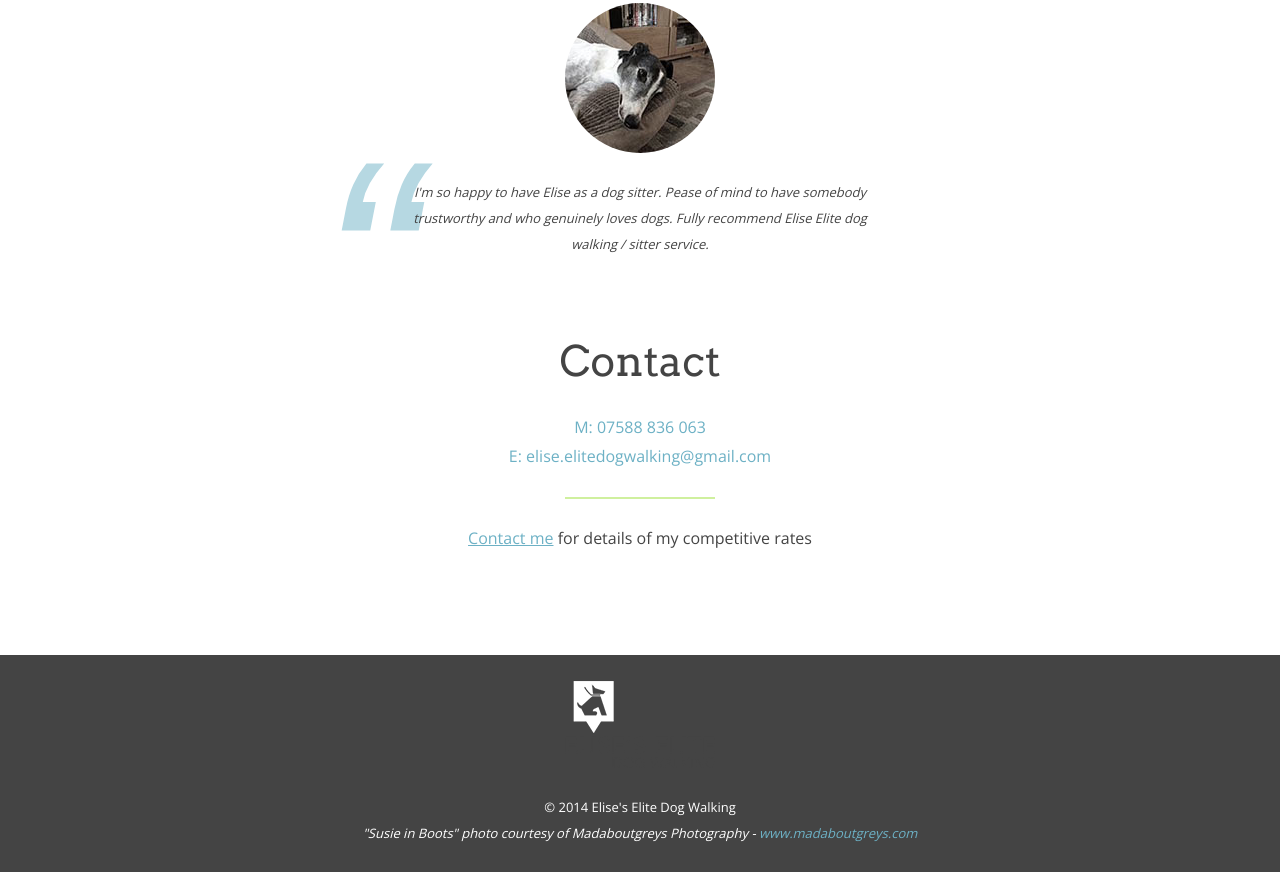
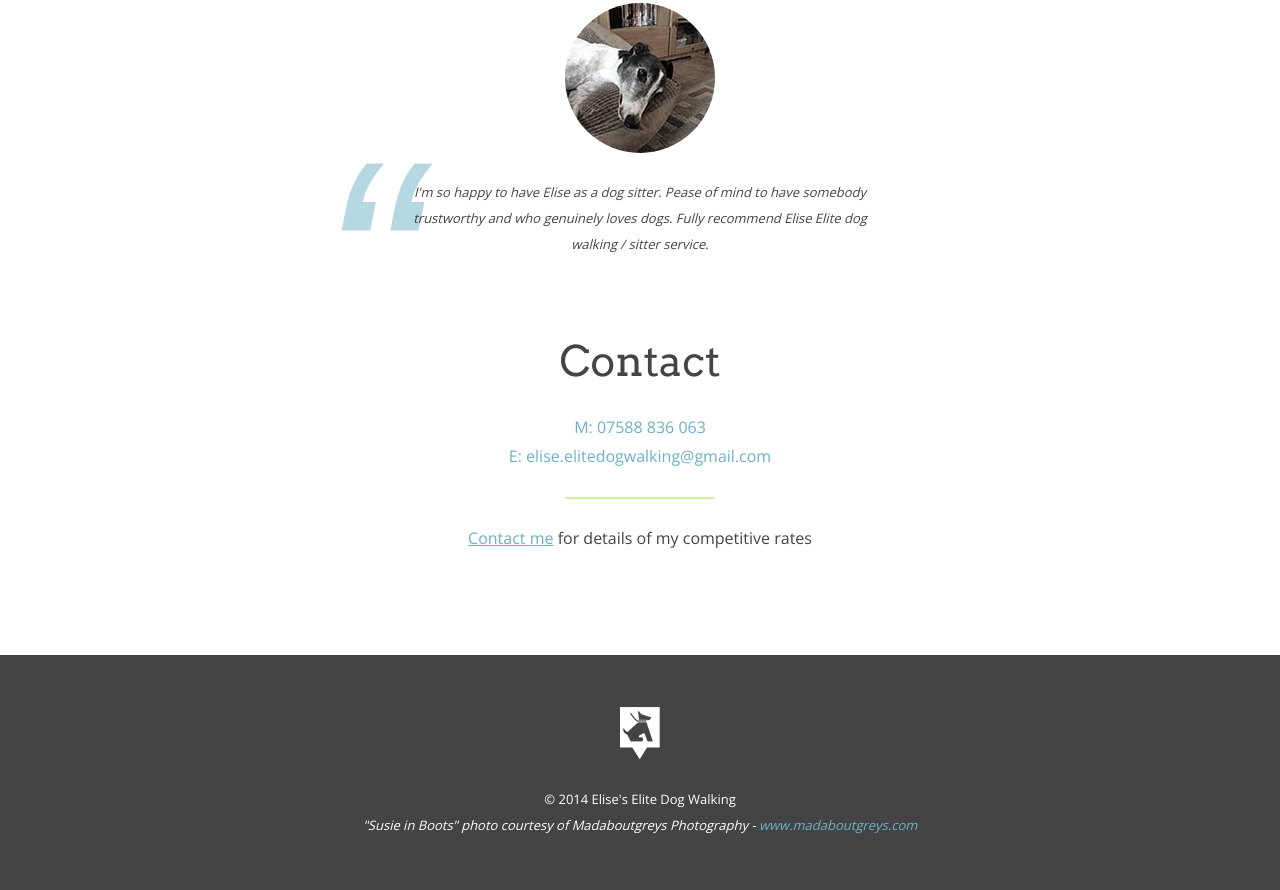
Before and after one commit to tyleralmond/eliseelitedogwalking, a website: page app/index.html in a window 1280 px wide. Shown: the part 1793-2683 px from the top of the page. Drawn offline with nearby package versions, Linux system fonts and the light colour scheme; files that its build step writes are made by us from their sources.

Commit message:
CSS changes

```diff
--- a/app/index.html
+++ b/app/index.html
@@ -91,7 +91,7 @@
         </main>
 
         <footer class="footer text-center container">
-            <img class="lineheight-bottom " src="images/logo-grey.png" alt="Elis's Elite Dog Walking">
+            <img class="lineheight-bottom " src="images/logo-footer.png" alt="Elis's Elite Dog Walking">
             <p class="small">&copy; 2014 Elise's Elite Dog Walking</p>
             <p class="small italic">"Susie in Boots" photo courtesy of Madaboutgreys Photography - <a class="link" href="http://www.madaboutgreys.com">www.madaboutgreys.com</a></p>
         </footer>
--- a/app/styles/_site.scss
+++ b/app/styles/_site.scss
@@ -302,9 +302,8 @@ section {
 
 .footer {
 	margin-top: $line-height * 4;
-	padding-top: $line-height;
-	padding-bottom: $line-height;
-	// background: $color-medgrey url(../images/footer-dog.jpg);
+	padding-top: $line-height * 2;
+	padding-bottom: $line-height * 2;
 	background: $color-darkgrey;
 	background-repeat: no-repeat;
 	background-position: 85% 100%;
```
Also changed, not shown: .tmp/styles/main.css, app/images/logo-footer.png (added).
